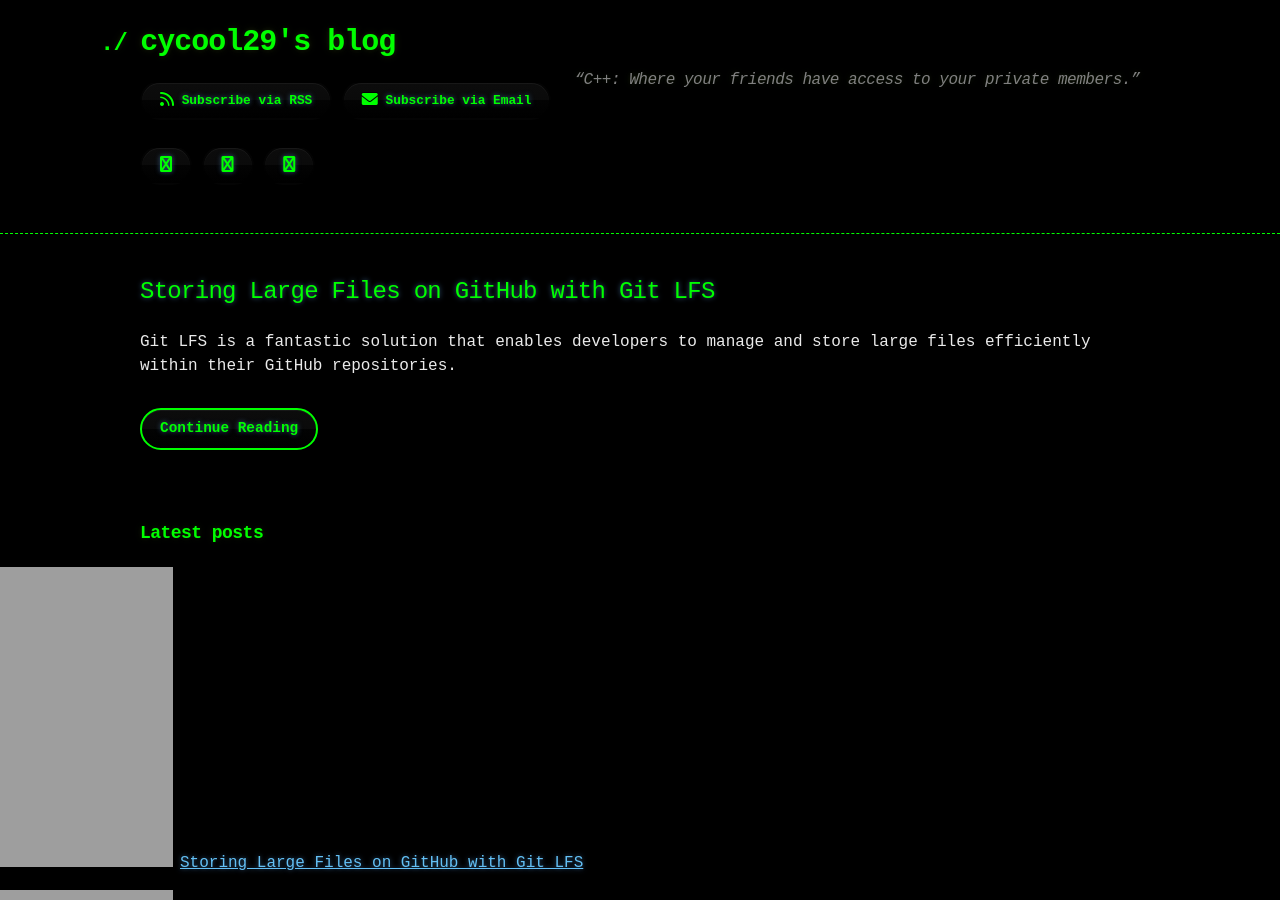
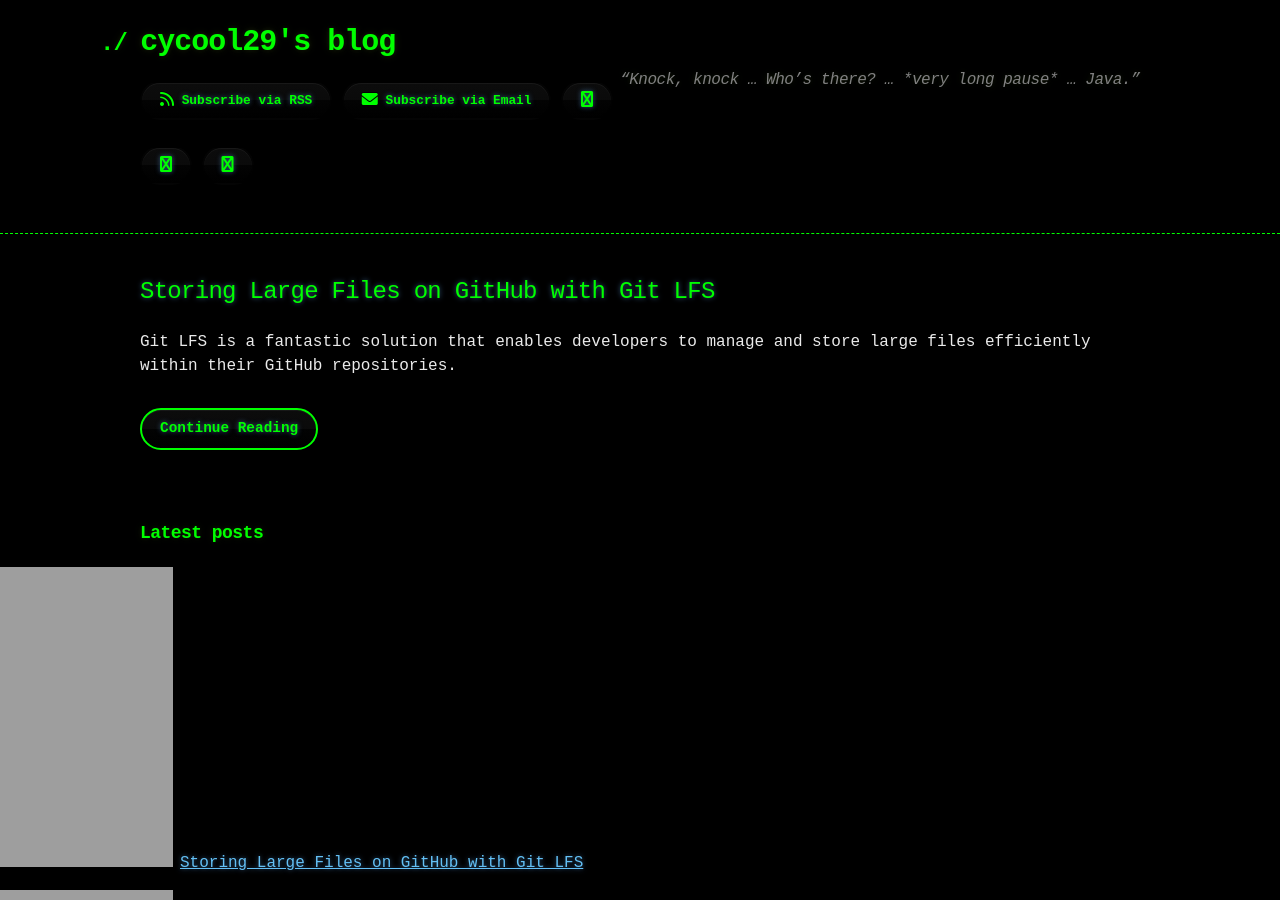
Before and after one commit to cycool29/cycool29.github.io, a Jekyll site: the page built from index.md, in a window 1280 px wide and 900 px high. Built offline with Jekyll 4.4.1, drawn with Linux system fonts in a browser that asks for light colours; a style sheet for code colours, icons or effects is not loaded.

Commit message:
Update quotes

```diff
--- a/_config.yml
+++ b/_config.yml
@@ -1,5 +1,5 @@
 title: cycool29's blog
-description: "“C++: Where your friends have access to your private members.” "
+description: "“Knock, knock … Who’s there? … *very long pause* … Java.”"
 bio: A high school student. Intermediate in Python, Git, Bash. Learning JavaScript. He/Him. "
 author: cycool29
 url: https://cycool29.github.io
```
